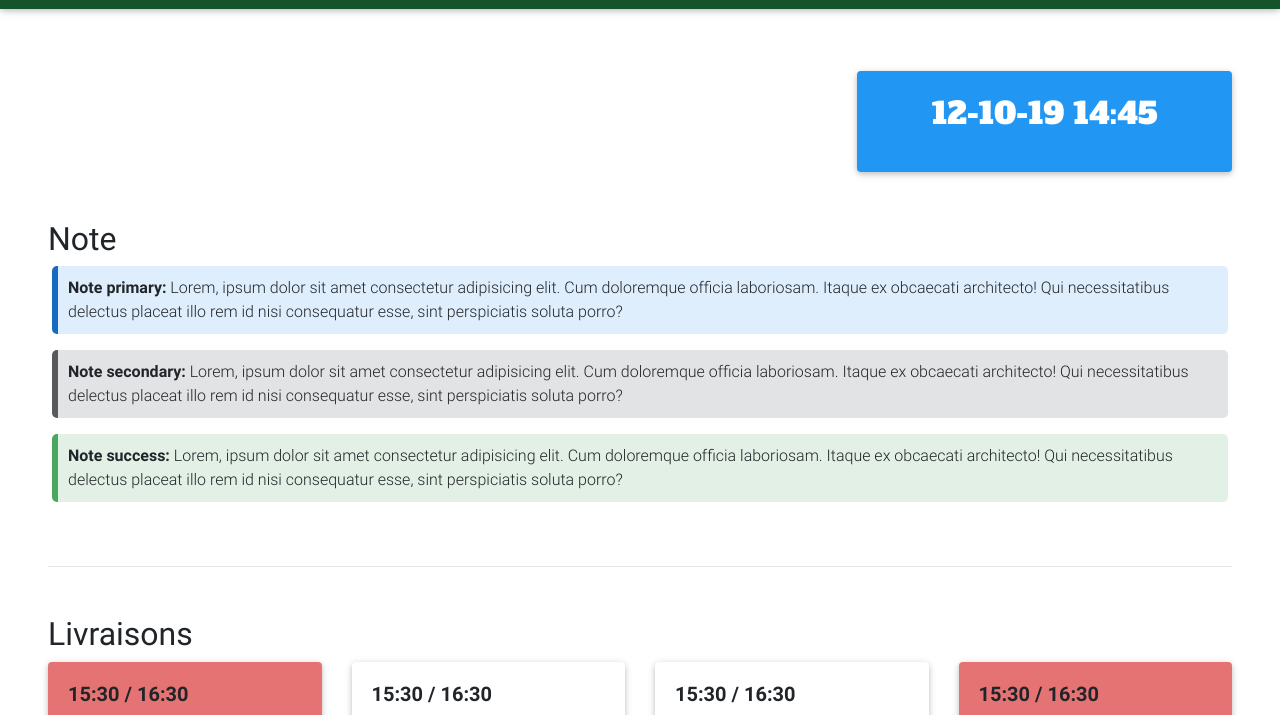
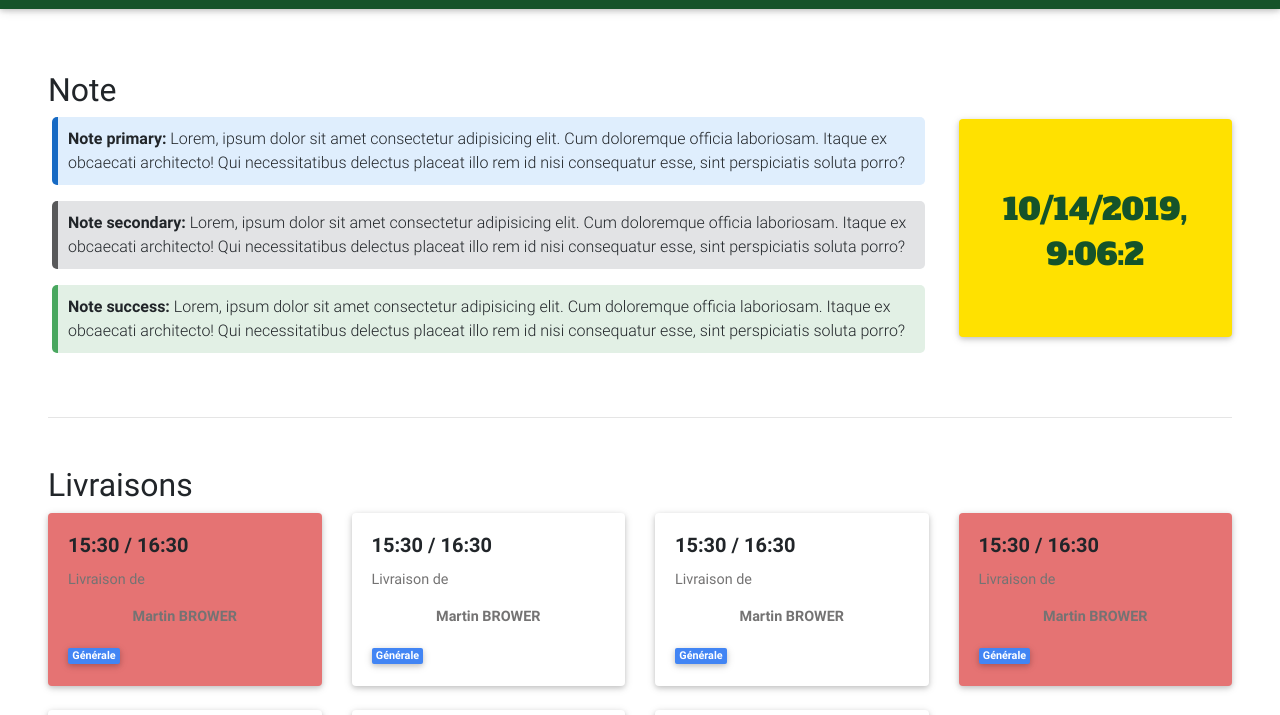
Before and after one commit to Captiva-IT/iTec-Template, a plain HTML site: page Accueil.html in a window 1280 px wide. Shown: the part 57-772 px from the top of the page. Drawn offline with Linux system fonts and the light colour scheme.

Commit message:
coloration DateTime onDemande

```diff
--- a/Accueil.html
+++ b/Accueil.html
@@ -76,20 +76,8 @@
     <!--Main Layout-->
     <main class="py-5 px-5">
         <div class="fluid-container">
-            <!-- Grid row -->
             <div class="row mb-5 justify-content-end">
-                <div class="col-lg-4">
-                    <div class="card blue">
-                        <div class="card-body text-center">
-                            <p class="dateTime">12-10-19 14:45</p>
-                        </div>
-                    </div>
-                </div>
-            </div>
-            <div class="row mb-5">
-
-                <!-- Grid column -->
-                <div class="col-lg-12 col-md-12">
+                <div class="col-lg-9 col-md-9">
                     <h2><strong>Note</strong></h2>
                     <section class="px-1 notification">
                         <p class="note note-primary"><strong>Note primary:</strong> Lorem, ipsum dolor sit amet
@@ -111,8 +99,16 @@
                             illo rem id nisi consequatur esse, sint perspiciatis soluta porro?</p>
                     </section>
                 </div>
-                <!-- Grid column -->
-
+                <div class="col-lg-3 align-middle">
+                    <br /><br />
+                    <div class="card btn-connexion">
+                        <br /><br />
+                        <div class="card-body text-center">
+                            <p class="dateTime green-mac" id="now"></p>
+                        </div>
+                        <br />
+                    </div>
+                </div>
             </div>
             <hr class="my-5">
             <div class="row">
@@ -271,8 +267,13 @@
     <script type="text/javascript" src="js/DataMock.js"></script>
 
     <script type="text/javascript">
+            var dt = new Date();
+            document.getElementById("now").innerHTML = dt.toLocaleString().substr(0, 18);
+        </script>
+
+    <script type="text/javascript">
         $(document).ready(function () {
-            $(".card").click(function () {
+            $(".card.cursor").click(function () {
                 $("#modal").modal("show");
             });
 
```
